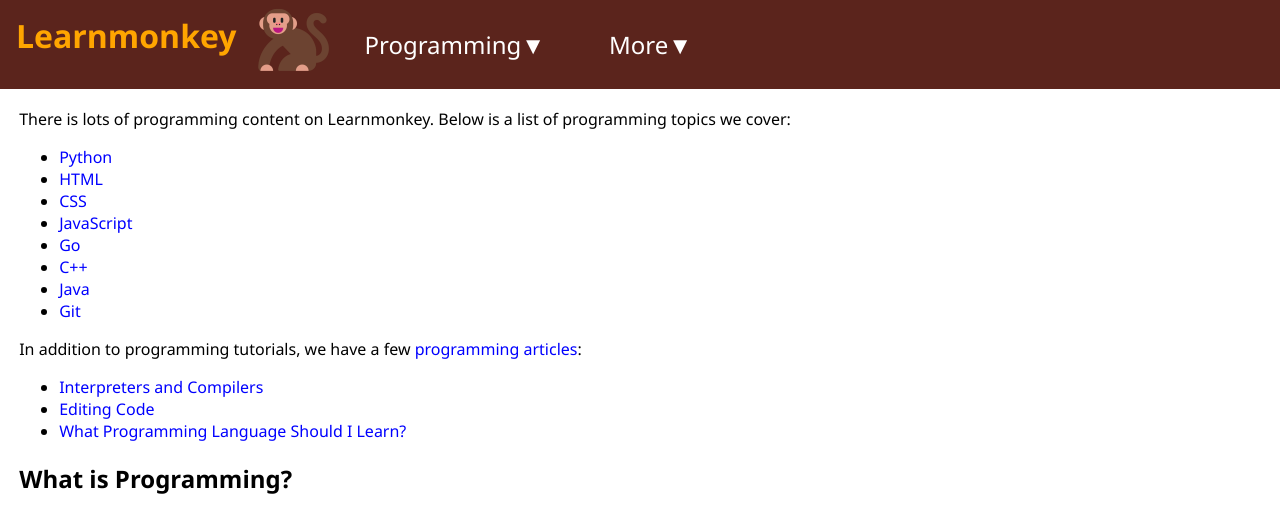
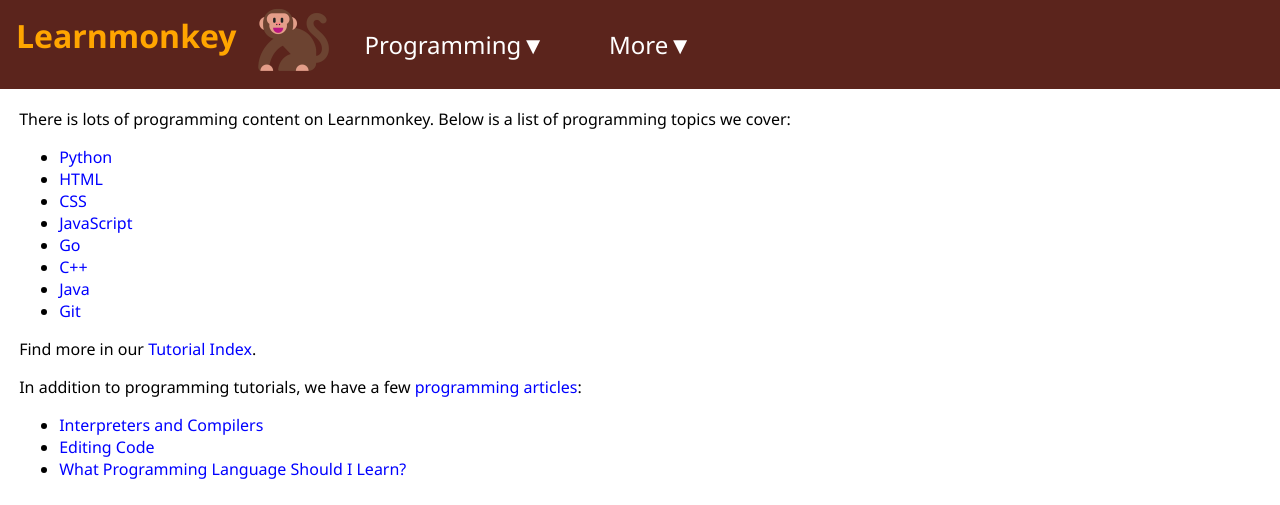
Before and after one commit to learnmonkey/learnmonkey.github.io, a Jekyll site: the page built from programming/index.html, in a window 1280 px wide. Shown: the top 505 px of the page. Built offline with Jekyll 4.4.1, drawn with Linux system fonts in a browser that asks for light colours; nearby versions of some CDN libraries.

Commit message:
add sentence

```diff
--- a/programming/index.html
+++ b/programming/index.html
@@ -16,6 +16,7 @@ layout: default
         <li><a href="/programming/java/">Java</a></li>
         <li><a href="/programming/git/">Git</a></li>
     </ul>
+    <p>Find more in our <a href="/tutorial-index/">Tutorial Index</a>.</p>
 </section>
 
 <section>
```
